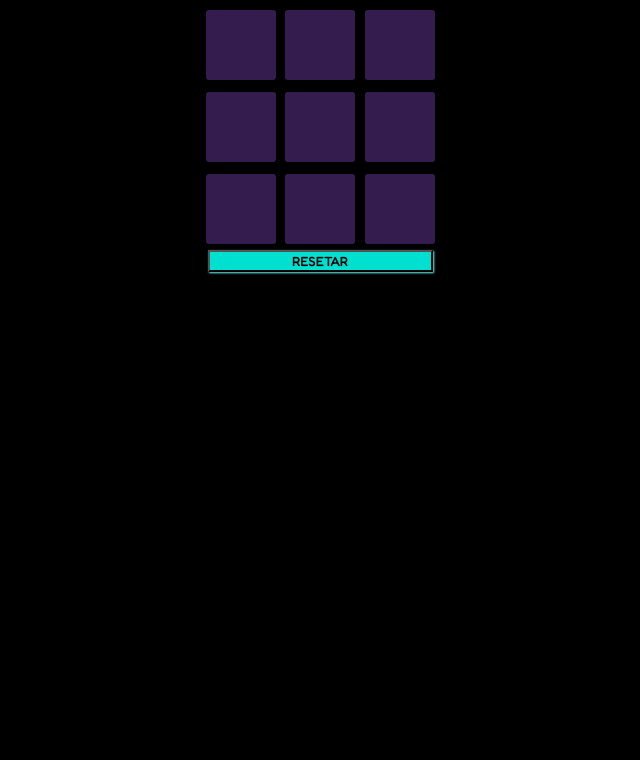
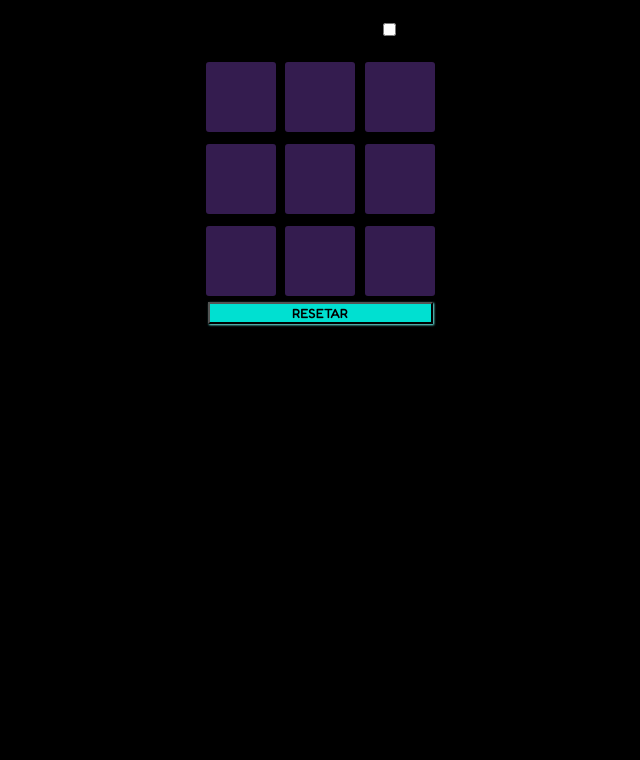
Before and after one commit to LinnykerEros/JogoDaVelha, a plain HTML site: page index.html in a window 1280 px wide. Shown: the part 40-800 px from the top of the page, without its empty margins (320-960 px from the left). Drawn offline with Linux system fonts and the light colour scheme.

Commit message:
Update index.html

```diff
--- a/index.html
+++ b/index.html
@@ -11,6 +11,9 @@
     <div id="resultado"></div>
     <div class="containerPaiDeTodos">
       <h2>Jogo da Velha</h2>
+      <p>
+        Jogar contra o bot <input type="checkbox" name="" id="inputCheck" />
+      </p>
       <div class="grid">
         <div class="linhas" id="0"></div>
         <div class="linhas" id="1"></div>
```
